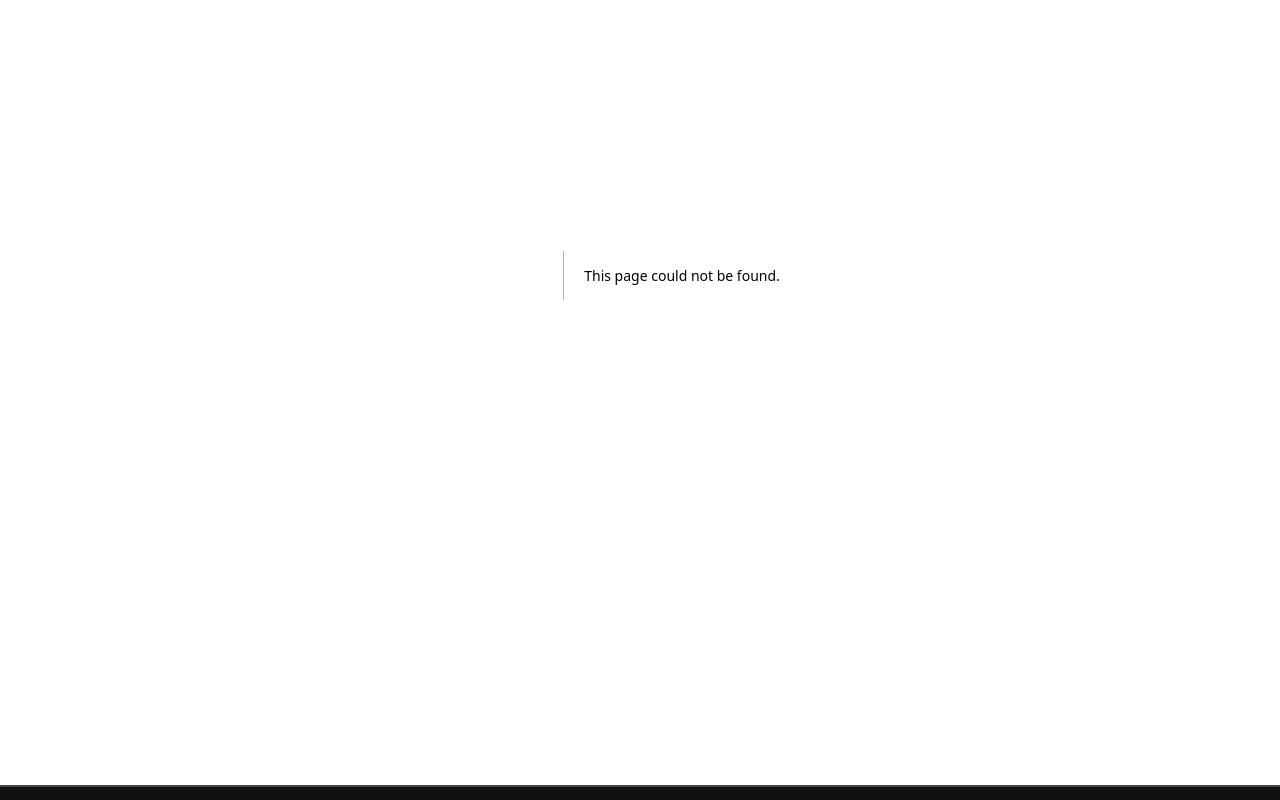
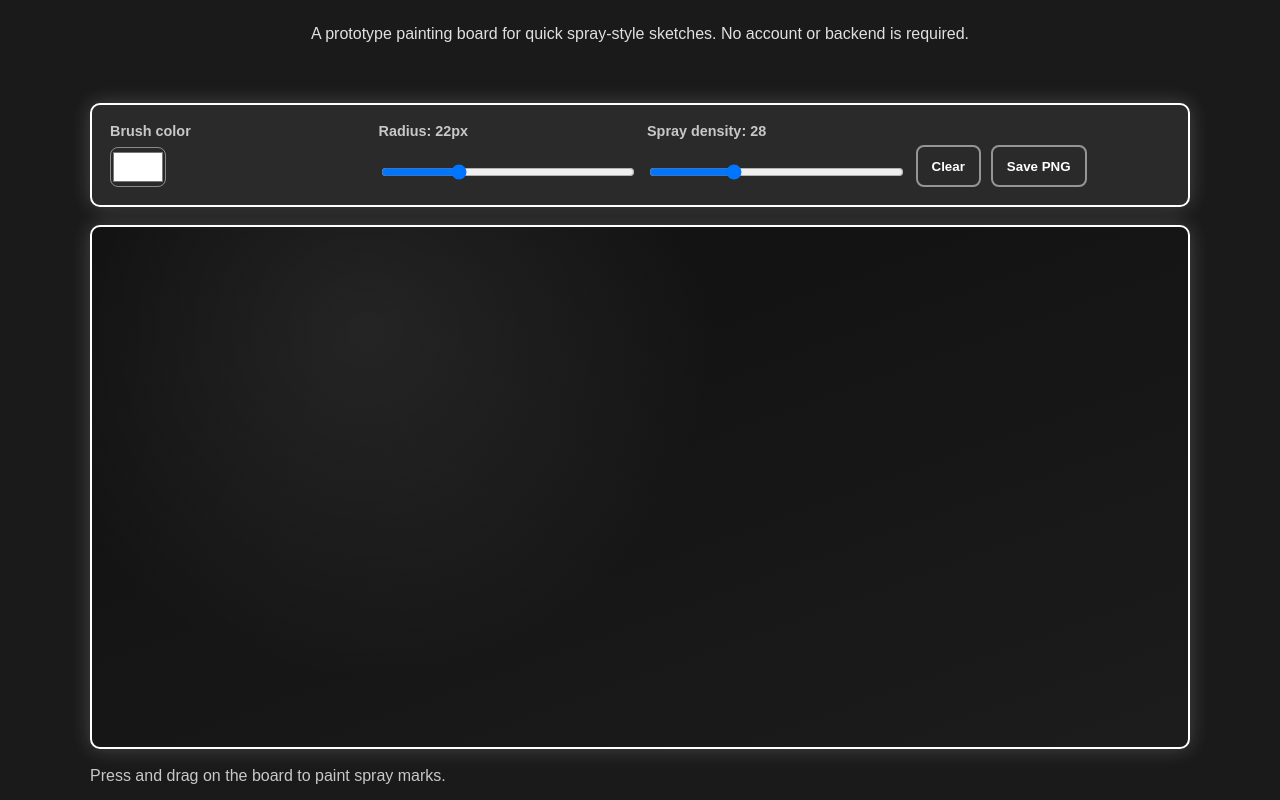
Before and after one commit to bobaFetr/DBW--------P26, a Next.js app: page /airbrush-board in a window 1280 px wide. Before the commit this address had no page. Shown: the part 440-1240 px from the top of the page. Built offline with nearby package versions, Linux system fonts and the light colour scheme; a web font is replaced by a local one.

Commit message:
Add virtual air brush board page
Agent-Logs-Url: https://github.com/bobaFetr/DBW--------P26/sessions/34106be9-ee3b-4829-8d49-d093325a7438

Co-authored-by: bobaFetr <108630633+bobaFetr@users.noreply.github.com>

```diff
--- /dev/null
+++ b/app/airbrush-board/AirbrushBoard.jsx
@@ -0,0 +1,235 @@
+"use client";
+
+import { useEffect, useRef, useState } from "react";
+
+const CANVAS_HEIGHT = 520;
+
+function clamp(value, min, max) {
+  return Math.min(Math.max(value, min), max);
+}
+
+export default function AirbrushBoard() {
+  const canvasRef = useRef(null);
+  const wrapperRef = useRef(null);
+  const contextRef = useRef(null);
+  const intervalRef = useRef(null);
+  const isDrawingRef = useRef(false);
+  const pointerRef = useRef(null);
+  const brushSizeRef = useRef(22);
+  const densityRef = useRef(28);
+  const colorRef = useRef("#ffffff");
+
+  const [brushSize, setBrushSize] = useState(22);
+  const [sprayDensity, setSprayDensity] = useState(28);
+  const [brushColor, setBrushColor] = useState("#ffffff");
+  const [isDrawing, setIsDrawing] = useState(false);
+
+  useEffect(() => {
+    brushSizeRef.current = brushSize;
+  }, [brushSize]);
+
+  useEffect(() => {
+    densityRef.current = sprayDensity;
+  }, [sprayDensity]);
+
+  useEffect(() => {
+    colorRef.current = brushColor;
+  }, [brushColor]);
+
+  useEffect(() => {
+    const canvas = canvasRef.current;
+    const wrapper = wrapperRef.current;
+    if (!canvas || !wrapper) return undefined;
+
+    function resizeCanvas() {
+      const previousCanvas = document.createElement("canvas");
+      previousCanvas.width = canvas.width;
+      previousCanvas.height = canvas.height;
+      const previousContext = previousCanvas.getContext("2d");
+      if (previousContext && canvas.width > 0 && canvas.height > 0) {
+        previousContext.drawImage(canvas, 0, 0);
+      }
+
+      const nextWidth = Math.max(320, Math.floor(wrapper.clientWidth));
+      const nextHeight = CANVAS_HEIGHT;
+      const ratio = window.devicePixelRatio || 1;
+
+      canvas.width = Math.floor(nextWidth * ratio);
+      canvas.height = Math.floor(nextHeight * ratio);
+      canvas.style.width = `${nextWidth}px`;
+      canvas.style.height = `${nextHeight}px`;
+
+      const context = canvas.getContext("2d");
+      if (!context) return;
+      context.setTransform(ratio, 0, 0, ratio, 0, 0);
+      context.clearRect(0, 0, nextWidth, nextHeight);
+      context.drawImage(previousCanvas, 0, 0, nextWidth, nextHeight);
+      contextRef.current = context;
+    }
+
+    resizeCanvas();
+    window.addEventListener("resize", resizeCanvas);
+
+    return () => {
+      window.removeEventListener("resize", resizeCanvas);
+    };
+  }, []);
+
+  useEffect(
+    () => () => {
+      window.clearInterval(intervalRef.current);
+    },
+    []
+  );
+
+  function getCanvasPoint(event) {
+    const canvas = canvasRef.current;
+    if (!canvas) return null;
+
+    const bounds = canvas.getBoundingClientRect();
+    return {
+      x: clamp(event.clientX - bounds.left, 0, bounds.width),
+      y: clamp(event.clientY - bounds.top, 0, bounds.height)
+    };
+  }
+
+  function sprayAtPoint(point) {
+    const context = contextRef.current;
+    if (!context || !point) return;
+
+    const dots = densityRef.current;
+    const radius = brushSizeRef.current;
+    context.fillStyle = colorRef.current;
+
+    for (let index = 0; index < dots; index += 1) {
+      const angle = Math.random() * Math.PI * 2;
+      const distance = Math.random() * radius;
+      const x = point.x + Math.cos(angle) * distance;
+      const y = point.y + Math.sin(angle) * distance;
+      const dotSize = Math.max(0.45, radius * (0.05 + Math.random() * 0.08));
+      const alpha = 0.05 + Math.random() * 0.18;
+
+      context.globalAlpha = alpha;
+      context.beginPath();
+      context.arc(x, y, dotSize, 0, Math.PI * 2);
+      context.fill();
+    }
+
+    context.globalAlpha = 1;
+  }
+
+  function beginSpray(point) {
+    pointerRef.current = point;
+    sprayAtPoint(point);
+    window.clearInterval(intervalRef.current);
+    intervalRef.current = window.setInterval(() => {
+      sprayAtPoint(pointerRef.current);
+    }, 30);
+  }
+
+  function endSpray() {
+    isDrawingRef.current = false;
+    setIsDrawing(false);
+    pointerRef.current = null;
+    window.clearInterval(intervalRef.current);
+  }
+
+  function handlePointerDown(event) {
+    event.preventDefault();
+    const point = getCanvasPoint(event);
+    if (!point) return;
+
+    isDrawingRef.current = true;
+    setIsDrawing(true);
+    beginSpray(point);
+    event.currentTarget.setPointerCapture(event.pointerId);
+  }
+
+  function handlePointerMove(event) {
+    if (!isDrawingRef.current) return;
+
+    const point = getCanvasPoint(event);
+    if (!point) return;
+    pointerRef.current = point;
+    sprayAtPoint(point);
+  }
+
+  function handleClearCanvas() {
+    const context = contextRef.current;
+    const canvas = canvasRef.current;
+    if (!context || !canvas) return;
+
+    const { width, height } = canvas.getBoundingClientRect();
+    context.clearRect(0, 0, width, height);
+  }
+
+  function handleDownload() {
+    const canvas = canvasRef.current;
+    if (!canvas) return;
+
+    const link = document.createElement("a");
+    link.href = canvas.toDataURL("image/png");
+    link.download = "airbrush-board.png";
+    link.click();
+  }
+
+  return (
+    <section className="airbrush-shell">
+      <div className="airbrush-controls">
+        <label>
+          Brush color
+          <input
+            type="color"
+            value={brushColor}
+            onChange={(event) => setBrushColor(event.target.value)}
+            aria-label="Brush color"
+          />
+        </label>
+        <label>
+          Radius: {brushSize}px
+          <input
+            type="range"
+            min="6"
+            max="60"
+            value={brushSize}
+            onChange={(event) => setBrushSize(Number(event.target.value))}
+            aria-label="Brush radius"
+          />
+        </label>
+        <label>
+          Spray density: {sprayDensity}
+          <input
+            type="range"
+            min="8"
+            max="70"
+            value={sprayDensity}
+            onChange={(event) => setSprayDensity(Number(event.target.value))}
+            aria-label="Spray density"
+          />
+        </label>
+        <div className="airbrush-actions">
+          <button type="button" onClick={handleClearCanvas}>Clear</button>
+          <button type="button" onClick={handleDownload}>Save PNG</button>
+        </div>
+      </div>
+
+      <div className="airbrush-board-wrapper" ref={wrapperRef}>
+        <canvas
+          ref={canvasRef}
+          className={`airbrush-canvas${isDrawing ? " is-drawing" : ""}`}
+          onPointerDown={handlePointerDown}
+          onPointerMove={handlePointerMove}
+          onPointerUp={endSpray}
+          onPointerCancel={endSpray}
+          onPointerLeave={endSpray}
+          role="img"
+          aria-label="Interactive air brush painting board"
+        />
+      </div>
+
+      <p className="airbrush-help">
+        Press and drag on the board to paint spray marks.
+      </p>
+    </section>
+  );
+}
--- /dev/null
+++ b/app/airbrush-board/page.jsx
@@ -0,0 +1,20 @@
+import PageIntro from "../../components/PageIntro";
+import AirbrushBoard from "./AirbrushBoard";
+
+export const metadata = {
+  title: "Air Brush Board",
+  description:
+    "Prototype virtual air brush painting board for sketching ideas directly in the browser."
+};
+
+export default function AirbrushBoardPage() {
+  return (
+    <>
+      <PageIntro title="Virtual Air Brush Board">
+        A prototype painting board for quick spray-style sketches. No account or backend
+        is required.
+      </PageIntro>
+      <AirbrushBoard />
+    </>
+  );
+}
--- a/app/globals.css
+++ b/app/globals.css
@@ -232,7 +232,8 @@ main {
 .card-grid-section,
 .timeline-section,
 .gallery-section,
-.cta-strip {
+.cta-strip,
+.airbrush-shell {
   width: var(--panel-width);
   margin: 0 auto 32px;
 }
@@ -1444,6 +1445,93 @@ footer {
   min-height: 260px;
   font-family: Consolas, "Courier New", monospace;
   font-size: 0.9rem;
+}
+
+.airbrush-shell {
+  display: grid;
+  gap: 18px;
+}
+
+.airbrush-controls {
+  display: grid;
+  grid-template-columns: repeat(auto-fit, minmax(160px, 1fr));
+  gap: 14px;
+  background: var(--bg-panel);
+  border: 2px solid var(--accent);
+  border-radius: 10px;
+  box-shadow: var(--shadow);
+  padding: 18px;
+}
+
+.airbrush-controls label {
+  display: grid;
+  gap: 8px;
+  color: var(--text-muted);
+  font-weight: bold;
+  font-size: 0.9rem;
+}
+
+.airbrush-controls input[type="range"] {
+  width: 100%;
+}
+
+.airbrush-controls input[type="color"] {
+  width: 56px;
+  height: 40px;
+  border-radius: 8px;
+  border: 1px solid rgba(255, 255, 255, 0.45);
+  padding: 0;
+  background: transparent;
+}
+
+.airbrush-actions {
+  display: flex;
+  align-items: flex-end;
+  gap: 10px;
+  flex-wrap: wrap;
+}
+
+.airbrush-actions button {
+  min-height: 42px;
+  border: 2px solid rgba(255, 255, 255, 0.5);
+  border-radius: 8px;
+  background: transparent;
+  color: var(--accent);
+  padding: 10px 14px;
+  font-weight: bold;
+  cursor: pointer;
+  transition: var(--transition-fast);
+}
+
+.airbrush-actions button:hover {
+  background: var(--accent);
+  color: black;
+}
+
+.airbrush-board-wrapper {
+  border: 2px solid var(--accent);
+  border-radius: 10px;
+  overflow: hidden;
+  box-shadow: var(--shadow);
+  background:
+    radial-gradient(circle at 25% 20%, rgba(255, 255, 255, 0.08), transparent 38%),
+    linear-gradient(160deg, #0f0f0f, #1c1c1c);
+}
+
+.airbrush-canvas {
+  width: 100%;
+  display: block;
+  touch-action: none;
+  cursor: crosshair;
+}
+
+.airbrush-canvas.is-drawing {
+  cursor: grabbing;
+}
+
+.airbrush-help {
+  margin: 0;
+  color: var(--text-muted);
 }
 
 @media (max-width: 900px) {
@@ -1577,7 +1665,8 @@ footer {
   .timeline-section,
   .gallery-section,
   .cta-strip,
-  .admin-shell {
+  .admin-shell,
+  .airbrush-shell {
     width: min(100% - 24px, 1100px);
   }
 
@@ -1610,7 +1699,8 @@ footer {
   .gallery-copy,
   .cta-strip,
   .admin-editor,
-  .admin-export {
+  .admin-export,
+  .airbrush-controls {
     padding: 24px 18px;
   }
 
--- a/components/SiteFooter.jsx
+++ b/components/SiteFooter.jsx
@@ -100,6 +100,7 @@ export default function SiteFooter() {
         <div style={{ display: "flex", gap: "18px", flexWrap: "wrap", justifyContent: "center" }}>
           <Link href="/about">About</Link>
           <Link href="/news">News</Link>
+          <Link href="/airbrush-board">Air Brush Board</Link>
           <Link href="/timeline">Timeline</Link>
           <a href="/admin" style={{ opacity: 0.4 }}>Admin</a>
         </div>
--- a/components/SiteHeader.jsx
+++ b/components/SiteHeader.jsx
@@ -22,6 +22,7 @@ const NAV_GROUPS = [
     label: "Media",
     items: [
       { key: "gallery", href: "/gallery", label: "Gallery" },
+      { key: "airbrush-board", href: "/airbrush-board", label: "Air Brush Board" },
       { key: "news", href: "/news", label: "News" }
     ]
   },
@@ -54,6 +55,7 @@ const LEGACY_PATHS = {
   "/Timeline.html": "timeline",
   "/members.html": "members",
   "/Gallery.html": "gallery",
+  "/AirBrushBoard.html": "airbrush-board",
   "/admin.html": "admin"
 };
 
```
Also changed, not shown: public/AirBrushBoard.html (added, +14 -0 lines).
